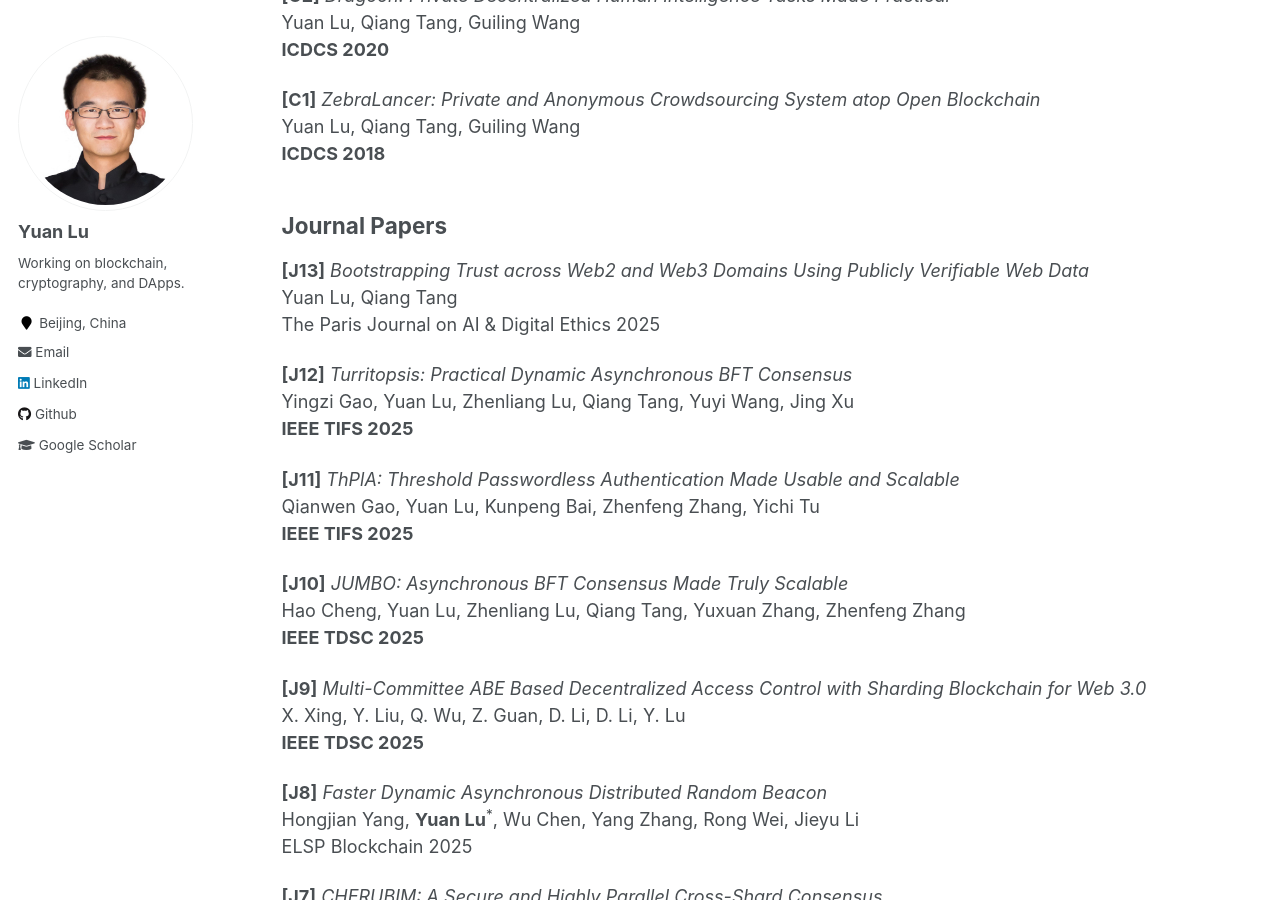
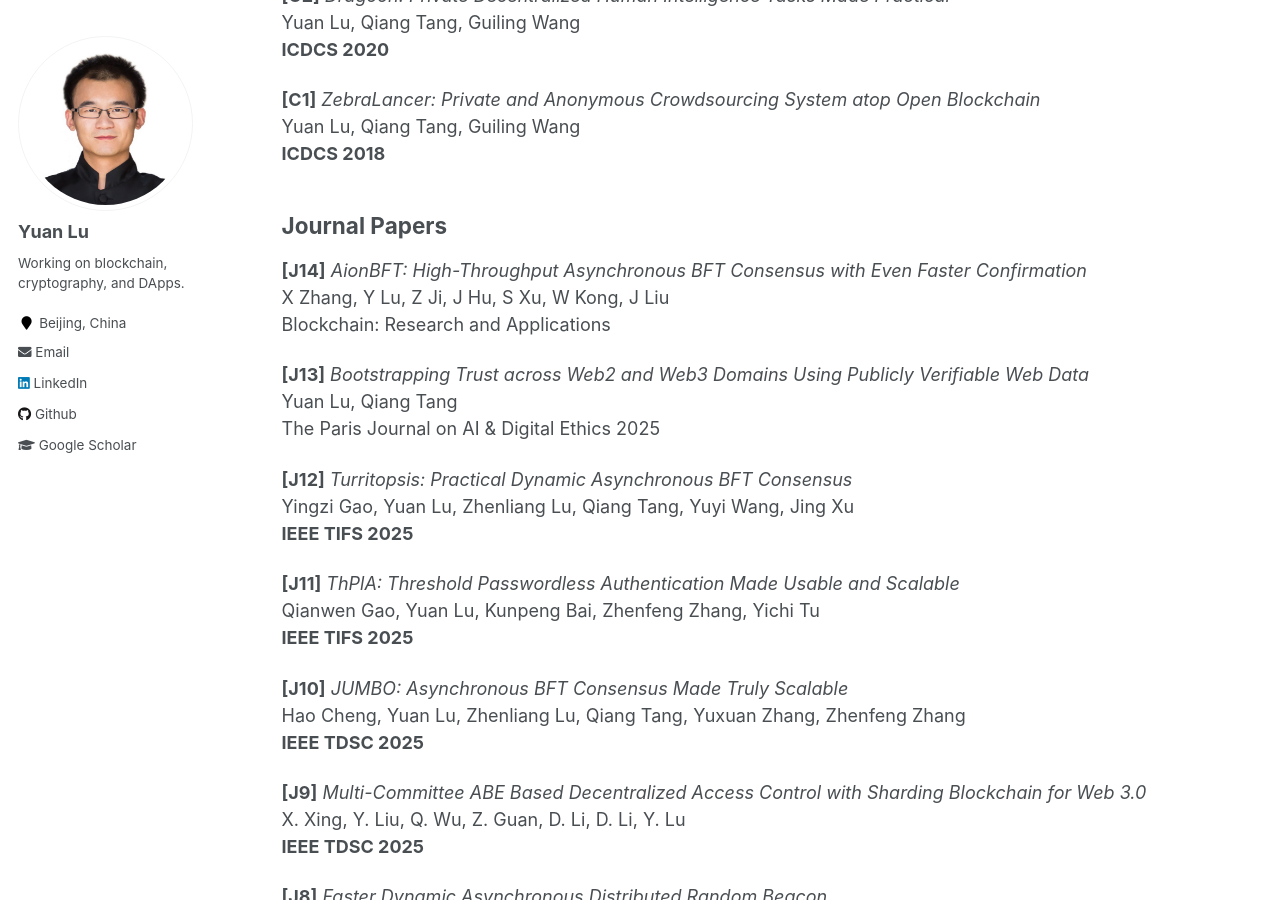
Before and after one commit to yylluu/yylluu.github.io, a Jekyll site: the page built from _pages/publications.md, in a window 1280 px wide and 900 px high, scrolled down 2028 px. Built offline with Jekyll 4.4.1, drawn with Linux system fonts in a browser that asks for light colours.

Commit message:
Update publications.md

```diff
--- a/_pages/publications.md
+++ b/_pages/publications.md
@@ -129,6 +129,12 @@ Yuan Lu, Qiang Tang, Guiling Wang
 
 
 
+**[J14]** *AionBFT: High-Throughput Asynchronous BFT Consensus with Even Faster Confirmation*
+X Zhang, Y Lu, Z Ji, J Hu, S Xu, W Kong, J Liu
+Blockchain: Research and Applications
+
+
+
 **[J13]** *Bootstrapping Trust across Web2 and Web3 Domains Using Publicly Verifiable Web Data*
 Yuan Lu, Qiang Tang
 The Paris Journal on AI & Digital Ethics 2025
```
